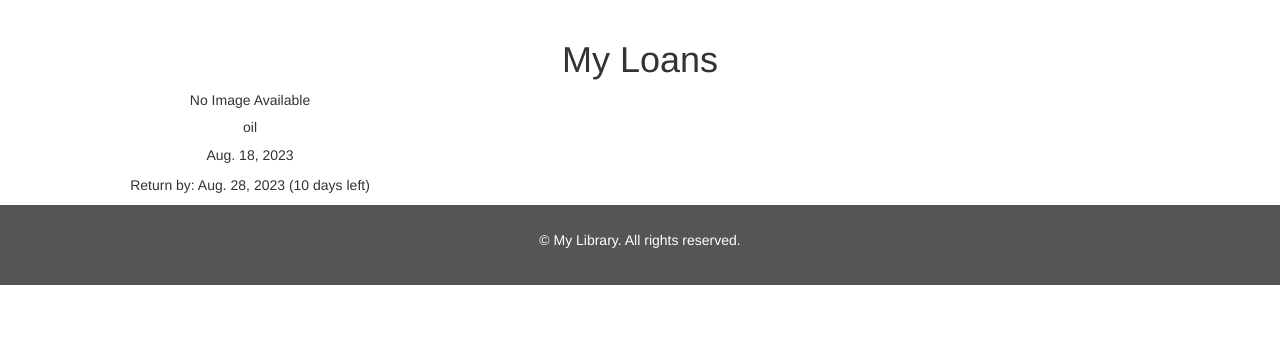
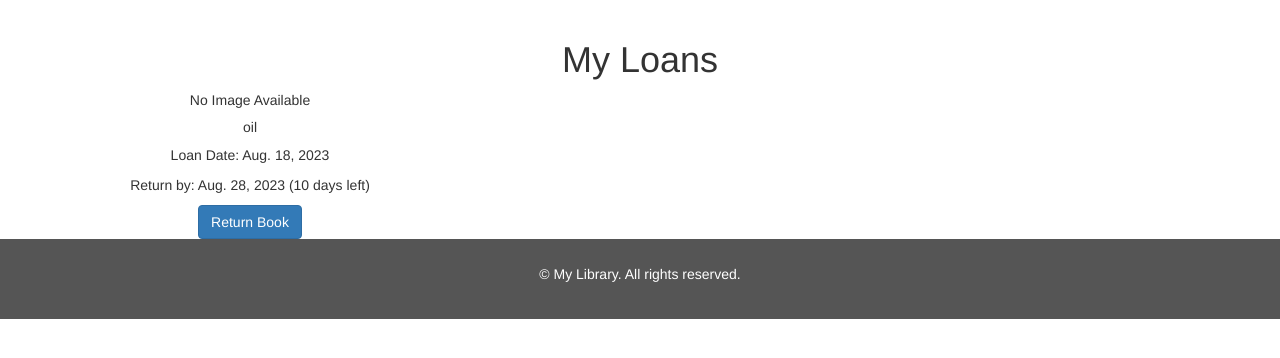
Before and after one commit to eladh23/Library-Project, a Django app: page /my_loans/ in a window 1280 px wide. Shown: the part 52-410 px from the top of the page. Run offline with Django 4.2, Linux system fonts and the light colour scheme; a user stored in the database is signed in; data comes from the database, SQL or seed files in the repository; both versions use the stored data as it was after the commit; some libraries are stand-ins or nearby versions.

Commit message:
add return button and view function  and urls to my_loans

```diff
--- a/library/templates/my_loans.html
+++ b/library/templates/my_loans.html
@@ -19,13 +19,23 @@
             {% endif %}
             <div class="card-body">
                 <h5 class="card-title">{{ loan.book.name }}</h5>
-                                <p class="card-text">{{ loan.loan_date }}</p>
+                <p class="card-text">Loan Date: {{ loan.loan_date }}</p>
+                {% if loan.return_date %}
+                <p class="card-text">
+                    Return by: {{ loan.return_date }}
                     {% if loan.days_left is not None %}
-                                    <p class="card-text">Return by: {{ loan.return_date }} ({{ loan.days_left }} days left)</p>
+                    ({{ loan.days_left }} days left)
+                    {% endif %}
+                </p>
                 {% else %}
                 <p class="card-text">Return date not set</p>
                 {% endif %}
             </div>
+            <form method="post" action="{% url 'return_book' loan.id %}">
+                {% csrf_token %}
+                <input type="hidden" name="loan_id" value="{{ loan.id }}">
+                <button type="submit" class="btn btn-primary">Return Book</button>
+            </form>
         </div>
     </div>
     {% endfor %}
--- a/library/urls.py
+++ b/library/urls.py
@@ -17,6 +17,7 @@ urlpatterns = [
     path('book/<int:book_id>/update/', views.update_book, name='update_book'),
     path('my_loans/', views.my_loans, name='my_loans'),
     path('loan/<int:book_id>/', views.loan_book, name='loan_book'),
+    path('loan/<int:loan_id>', views.return_book, name='return_book'),
     path('contact/', views.contact, name='contact'),
 
 
--- a/library/views.py
+++ b/library/views.py
@@ -4,7 +4,8 @@ from django.contrib.admin.views.decorators import staff_member_required
 from django.contrib.auth.decorators import login_required
 from django.contrib.auth import authenticate, login, logout
 from django.shortcuts import get_object_or_404, render, redirect
-from datetime import datetime, timedelta
+from datetime import datetime, timedelta, timezone
+
 
 def all_books(request):
     all_books = Books.objects.all()
@@ -135,8 +136,6 @@ def loan_book(request, book_id):
 
     return redirect('my_loans')
 
-def custom_404(request, exception):
-    return render(request, '404.html', status=404)
 
 def remove_book(request, book_id):
     book = get_object_or_404(Books, id=book_id)
@@ -154,10 +153,29 @@ def update_book(request, book_id):
         book.name = request.POST.get('name')
         book.author = request.POST.get('author')
         book.year_published = request.POST.get('year_published')
+        book.image = request.POST.get('image')
         book.save()
         return redirect('all_books')
 
     return render(request, 'update_book.html', {'book': book})
 
+
+@login_required(login_url='not_logged_in')
+def return_book(request, loan_id):
+    if request.method == 'POST':
+        try:
+            loan = Loan.objects.get(id=loan_id)
+            if loan.customer == request.user:
+                loan.delete()
+                return redirect('my_loans')
+
+        except Loan.DoesNotExist:
+            return render(request, 'my_loans.html')
+
+    return redirect('my_loans')
+
+def custom_404(request, exception):
+    return render(request, '404.html', status=404)
+
 def contact(request):
     return render(request, 'contact.html')
```
Also changed, not shown: db.sqlite3. Lines whose indentation alone changed are shown as unchanged.
